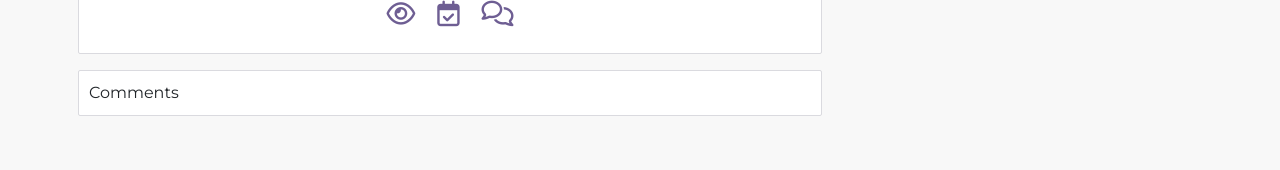
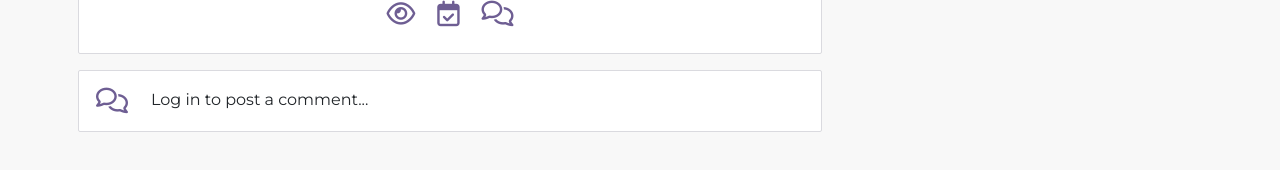
Before and after one commit to quiltingcode/happening-react-frontend, a React (Create React App) app: page /events/1 in a window 1280 px wide. Shown: the part 260-430 px from the top of the page. Built offline with nearby package versions, Linux system fonts and the light colour scheme; no server answers.

Commit message:
feat: Link create comment form to eventdetails page #20

```diff
--- a/src/pages/comments/CommentCreateForm.js
+++ b/src/pages/comments/CommentCreateForm.js
@@ -4,7 +4,7 @@ import { Link } from "react-router-dom";
 import Form from "react-bootstrap/Form";
 import InputGroup from "react-bootstrap/InputGroup";
 
-import styles from "../../styles/CommentCreateEditForm.module.css";
+import styles from "../../styles/CommentForm.module.css";
 import btnStyles from "../../styles/Button.module.css"
 import Avatar from "../../components/Avatar";
 import { axiosRes } from "../../api/axiosDefaults";
@@ -17,8 +17,8 @@ function CommentCreateForm(props) {
     setContent(event.target.value);
   };
 
-  const handleSubmit = async (event) => {
-    event.preventDefault();
+  const handleSubmit = async (e) => {
+    e.preventDefault();
     try {
       const { data } = await axiosRes.post("/comments/", {
         content,
@@ -28,7 +28,7 @@ function CommentCreateForm(props) {
         ...prevComments,
         results: [data, ...prevComments.results],
       }));
-      setPost((prevPost) => ({
+      setEvent((prevPost) => ({
         results: [
           {
             ...prevPost.results[0],
--- a/src/pages/events/EventDetailPage.js
+++ b/src/pages/events/EventDetailPage.js
@@ -8,10 +8,16 @@ import appStyles from "../../App.module.css";
 import { useParams } from "react-router-dom/cjs/react-router-dom";
 import { axiosReq } from "../../api/axiosDefaults";
 import Event from "./Event";
+import CommentCreateForm from "../comments/CommentCreateForm";
+import { useCurrentUser } from "../../contexts/CurrentUserContext";
 
 function EventDetailPage() {
     const { id } = useParams();
     const [event, setEvent] = useState({ results: [] });
+
+    const currentUser = useCurrentUser();
+    const profile_image = currentUser?.profile_image;
+    const [comments, setComments] = useState({ results: [] });
 
     useEffect(() => {
         const handleMount = async () => {
@@ -40,11 +46,30 @@ function EventDetailPage() {
 
         <Event {...event.results[0]} setEvents={setEvent} eventPage />
         <Container className={appStyles.Content}>
-          Comments
+          {currentUser ? (
+            <CommentCreateForm
+              profile_id={currentUser.profile_id}
+              profileImage={profile_image}
+              event={id}
+              setEvent={setEvent}
+              setComments={setComments}
+            />
+          ) : comments.results.length ? (
+            "Comments"
+          ) : (
+            <>
+              <div>
+                <i className='far fa-comments'></i>
+                <span className="ml-3">
+                  Log in to post a comment...
+                </span>
+              </div>
+            </>
+          )}
         </Container>
       </Col>
       <Col lg={4} className="d-none d-lg-block p-0 p-lg-2">
-      Top events this month - desktop
+        Top events this month - desktop
       </Col>
     </Row>
   );
```
